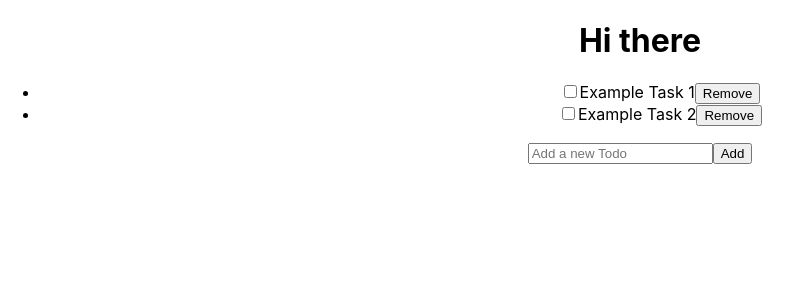
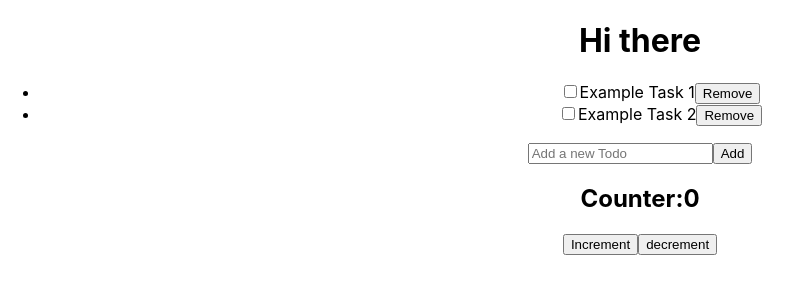
Before and after one commit to sudheer313/react-redux, a React (Create React App) app: page / in a window 1280 px wide. Shown: the top 300 px of the page, without its empty margins (0-802 px from the left). Built offline with nearby package versions, Linux system fonts and the light colour scheme.

Commit message:
update and implement counter in APP.js

```diff
--- a/src/App.js
+++ b/src/App.js
@@ -1,5 +1,6 @@
 import "./App.css";
 import AddTodo from "./components/AddTodo";
+import Counter from "./components/Counter";
 import TodoList from "./components/Todolist";
 
 function App() {
@@ -8,6 +9,7 @@
       <h1>Hi there</h1>
       <TodoList />
       <AddTodo />
+      <Counter/>
     </div>
   );
 }
--- /dev/null
+++ b/src/components/Counter.js
@@ -0,0 +1,19 @@
+import React from "react";
+import { useSelector, useDispatch } from "react-redux";
+import { increment, decrement } from "../features/counterSlice";
+
+const Counter = () => {
+
+    const count = useSelector((state) => state.counter.value);
+    const dispatch = useDispatch();
+
+  return (
+    <div>
+      <h2>Counter:{count}</h2>
+      <button onClick={() => dispatch(increment())}>Increment</button>
+      <button onClick={() => dispatch(decrement())}>decrement</button>
+    </div>
+  );
+};
+
+export default Counter;
```
